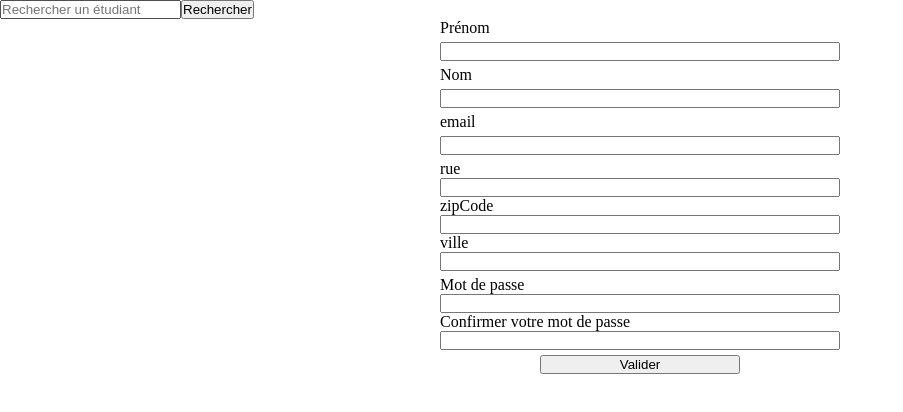
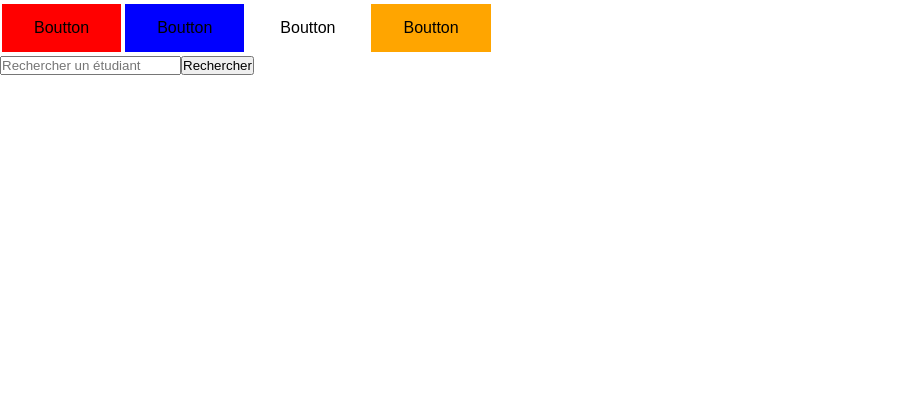
Before and after one commit to ClaireVannier/WorkShop, an Angular app: page /search in a window 1280 px wide. Shown: the top 412 px of the page, without its empty margins (0-903 px from the left). Built offline with nearby package versions, Linux system fonts and the light colour scheme.

Commit message:
made different button with color

```diff
--- a/src/app/app.component.html
+++ b/src/app/app.component.html
@@ -1,7 +1,2 @@
+<app-menu/>
 <router-outlet/>
-<app-sign-up-form/>
-<!-- <div><app-card/>
-</div>
-<div>
-  <app-catalog/>
-</div> -->
--- a/src/app/app.component.ts
+++ b/src/app/app.component.ts
@@ -4,14 +4,15 @@ import { CardComponent } from "./card/card.component";
 import { CatalogComponent } from "./catalog/catalog.component";
 import { SearchComponent } from "./search/search.component";
 import { StudentDetailComponent } from './student-details/student-details.component';
-import { WorkshopFormulaireComponent } from "./sign-up-form/sign-up-form.component";
+import { MenuComponent } from "./menu/menu.component";
+import { SignUpFormComponent } from './sign-up-form/sign-up-form.component';
 
 @Component({
     selector: 'app-root',
     standalone: true,
     templateUrl: './app.component.html',
     styleUrl: './app.component.scss',
-    imports: [RouterOutlet, CardComponent, CatalogComponent, SearchComponent, StudentDetailComponent, WorkshopFormulaireComponent]
+    imports: [RouterOutlet, CardComponent, CatalogComponent, SearchComponent, StudentDetailComponent, SignUpFormComponent, MenuComponent]
 })
 export class AppComponent {
   title = 'WorkShop';
--- a/src/app/app.routes.ts
+++ b/src/app/app.routes.ts
@@ -2,9 +2,13 @@ import { Routes } from '@angular/router';
 import { SearchComponent } from './search/search.component';
 import { StudentDetailComponent } from './student-details/student-details.component';
 import { LoginformComponent } from './loginform/loginform.component';
+import { SignUpFormComponent } from './sign-up-form/sign-up-form.component';
+import { ButtonComponent } from './button/button.component';
 
 export const routes: Routes = [
   { path: 'search', component: SearchComponent },
   { path: 'wcs/:name', component: StudentDetailComponent },
-  { path: 'drivenform', component: LoginformComponent}
+  { path: 'drivenform', component: LoginformComponent },
+  { path: 'signup', component: SignUpFormComponent },
+  { path: 'button', component: ButtonComponent },
 ];
--- /dev/null
+++ b/src/app/button/button.component.html
@@ -0,0 +1 @@
+<button [ngStyle]="{'background-color': [color]}">Boutton</button>
--- /dev/null
+++ b/src/app/button/button.component.scss
@@ -0,0 +1,10 @@
+button {
+  border: none;
+  padding: 15px 32px;
+  text-align: center;
+  text-decoration: none;
+  display: inline-block;
+  font-size: 16px;
+  margin: 4px 2px;
+  cursor: pointer;
+}
--- /dev/null
+++ b/src/app/menu/menu.component.html
@@ -0,0 +1,5 @@
+<div>
+  <ng-container *ngFor="let color of colors">
+    <app-button [color]="color"> </app-button>
+  </ng-container>
+</div>
--- /dev/null
+++ b/src/app/menu/menu.component.ts
@@ -0,0 +1,14 @@
+import { Component, Input } from '@angular/core';
+import { ButtonComponent } from '../button/button.component';
+import { CommonModule } from '@angular/common';
+
+@Component({
+  selector: 'app-menu',
+  standalone: true,
+  templateUrl: './menu.component.html',
+  styleUrl: './menu.component.scss',
+  imports: [ButtonComponent, CommonModule],
+})
+export class MenuComponent {
+ colors: string[] = ['red', 'blue', 'transparent', 'orange']
+ }
--- a/src/app/sign-up-form/sign-up-form.component.ts
+++ b/src/app/sign-up-form/sign-up-form.component.ts
@@ -9,7 +9,7 @@ import { AbstractControl, FormBuilder, ReactiveFormsModule, ValidationErrors, Va
   templateUrl: './sign-up-form.component.html',
   styleUrl: './sign-up-form.component.scss'
 })
-export class WorkshopFormulaireComponent {
+export class SignUpFormComponent {
   formBuilder = inject(FormBuilder)
 
   signUpForm = this.formBuilder.group({
```
Also changed, not shown: src/app/button/button.component.ts (added, +14 -0 lines), src/app/menu/menu.component.scss (added), 2 other files (tests, documents, lock files or other folders).
